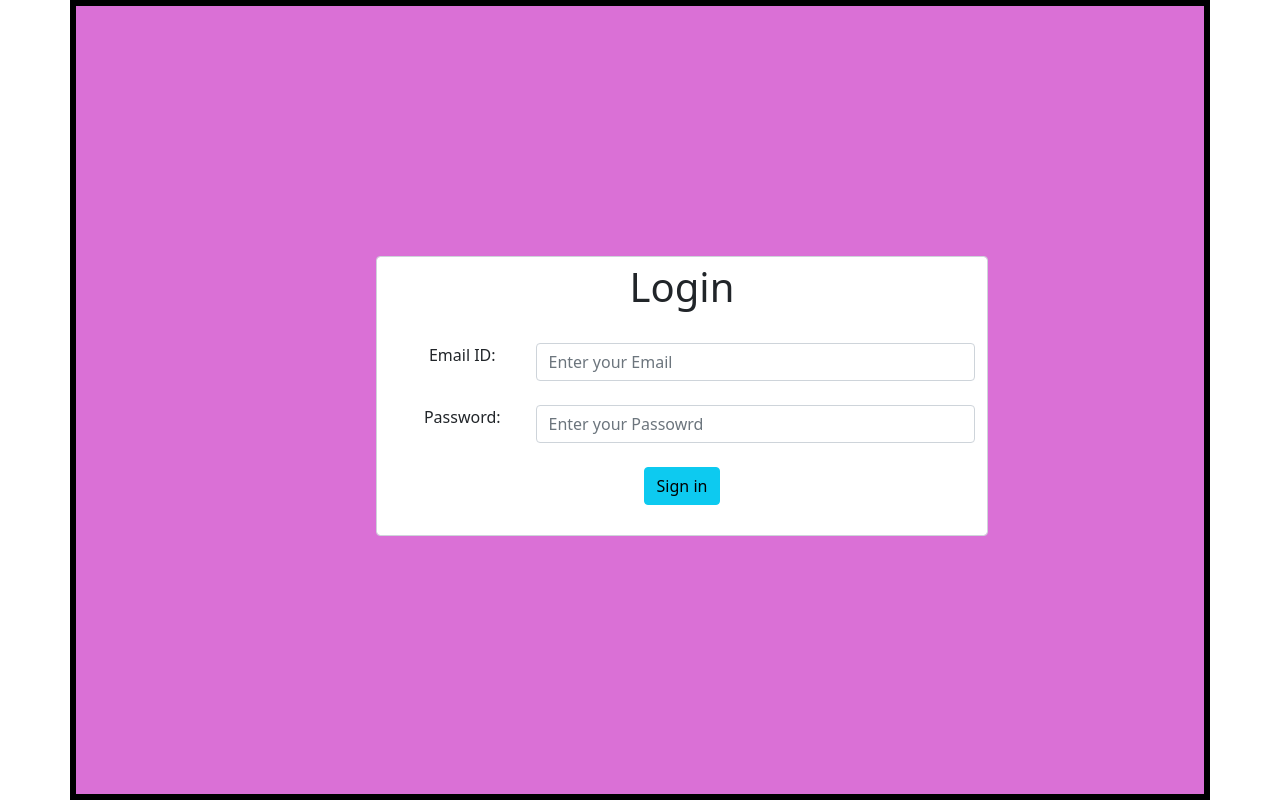
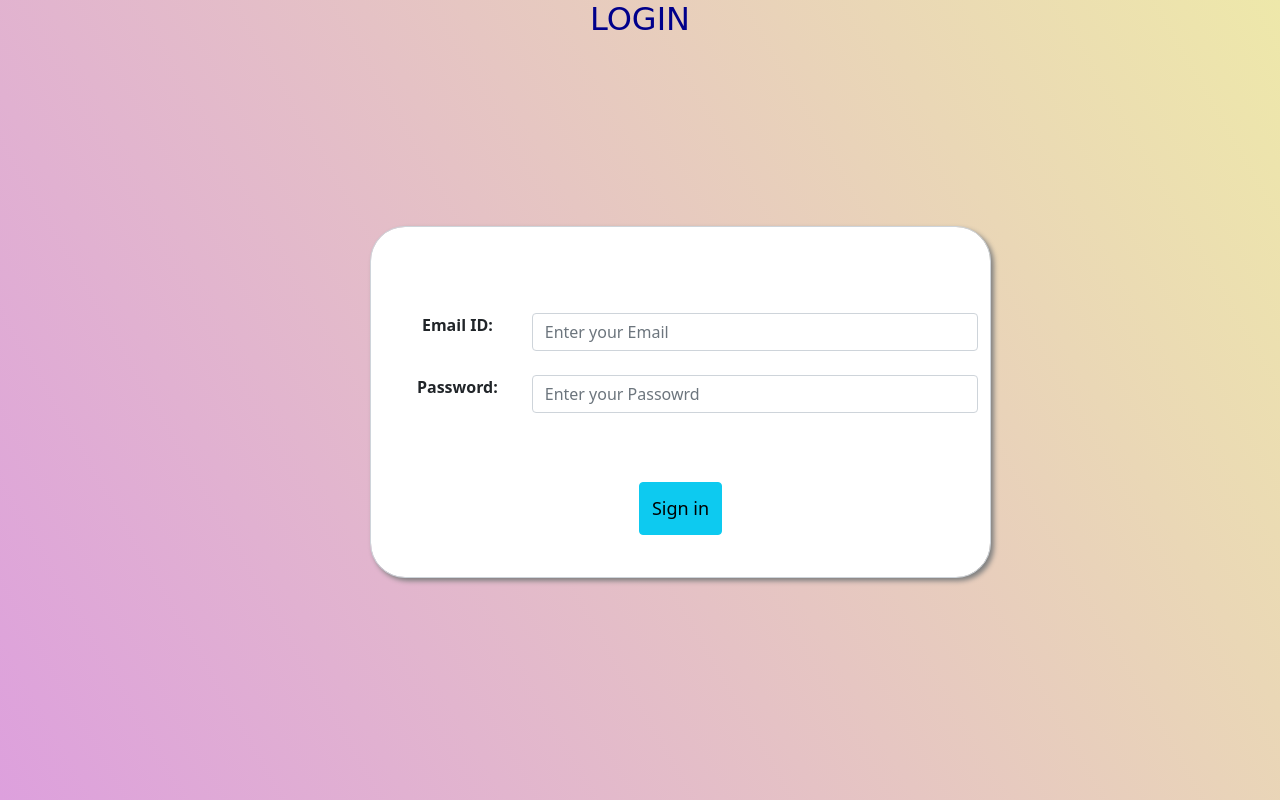
Before and after one commit to DURGA0407/Hotel-Management-Sys, a plain HTML site: page signin.html in a window 1280 px wide. Drawn offline with nearby package versions, Linux system fonts and the light colour scheme.

Commit message:
Update signin.html

```diff
--- a/signin.html
+++ b/signin.html
@@ -12,11 +12,14 @@
             body
             {
                 text-align: center;
+                background-image: linear-gradient(60deg,plum,palegoldenrod);
+                height: 703px;
             }
             table {
                 padding-top: 30px;
                 padding-left: 700px;
                 box-sizing: border-box;
+
                 }
             .form{
                 position:absolute;
@@ -24,29 +27,27 @@
             }
             .container
             {
-                background-color:orchid;
-                border:solid 6px black;
-                height: 800px;
-                padding-top:250px;
+                padding-top:180px;
                 padding-left: 300px;
             }
         </style>
     </head>
     <body>
+        <h2 style="font-family: cursive;color: darkblue;;font-size:32px">LOGIN</h2>
         <div class="container">
 
-            <form class="form-control w-75" name="Reg" method="post" action="signinvalidate">
-                <h1> Login </h1><br/>
-                <div class="d-flex justify-content-between">
-                <label class="w-25 text-center">Email ID:</label>
+            <form class="form-control w-75" name="Reg" method="post" action="signinvalidate" style="width: 100%;border-radius: 35px;height: 50%;box-shadow: 3px 3px 5px gray;">
+
+                <div class="d-flex justify-content-between" style="margin-top:5rem">
+                    <label class="w-25 text-center"><b>Email ID:</b></label>
                 <input class="form-control w-75" type="text" name="email_id" placeholder="Enter your Email">
                 </div><br/>
                 <div class="d-flex justify-content-between">
-                <label class="w-25 text-center">Password:</label>
+                    <label class="w-25 text-center"><b>Password:</b></label>
                 <input class="form-control w-75" type="password" name="password" placeholder="Enter your Passowrd" /><br />
                 </div><br/>
-                <a href="http://localhost:8080/Hotel_Management_System2/book.html" target="_blank"/><button class="btn btn-info">Sign in</button></a><br/><br/>
-                <!--<input class="btn btn-info" type="Submit" value="Sign in"/> --->
+                <a href="http://localhost:8080/Hotel_Management_System2/book.html" target="_blank"/><button class="btn btn-info" style="margin-top: 2.8rem;padding: 12px;font-size: 18px">Sign in</button></a><br/><br/>
+
             </form>
         </div>
     </body>
```
